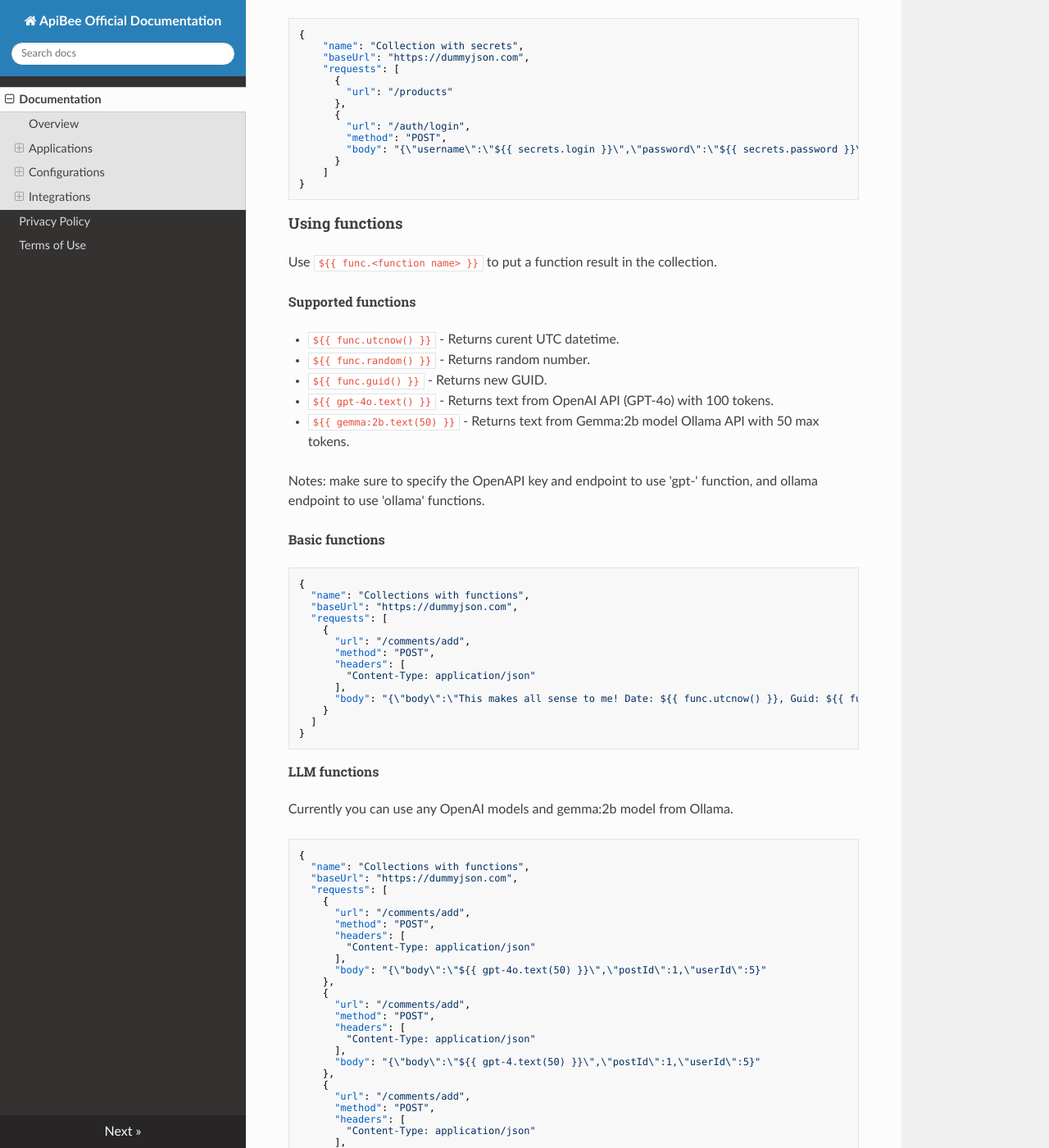
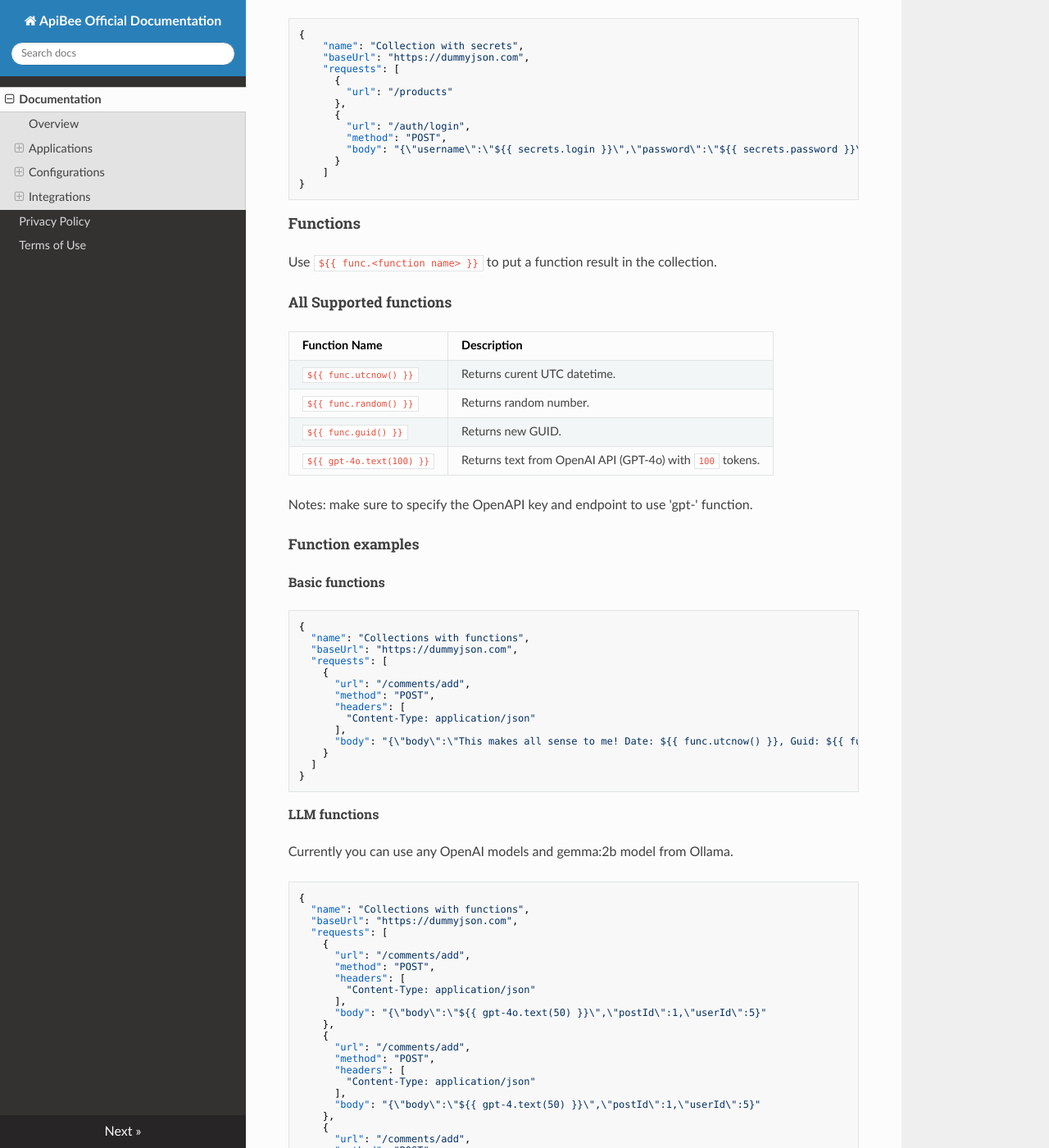
Before and after one commit to itbusina/testlemon-docs, an MkDocs documentation site: the page built from docs/docs/index.md, in a window 1280 px wide and 1400 px high, scrolled down 8300 px. Shown: the whole window at 82% size. Built offline with MkDocs 1.6.1, drawn with Linux system fonts in a browser that asks for light colours; nearby versions of some CDN libraries; some of the changed text lies outside the part shown.

Commit message:
Update index.md

````diff
--- a/docs/docs/index.md
+++ b/docs/docs/index.md
@@ -466,19 +466,22 @@ Use ```${{ secrets.<secret name> }}``` to put a secret in the collection.
 }
 ```
 
-#### Using functions
+#### Functions
 
 Use ```${{ func.<function name> }}``` to put a function result in the collection.
 
-###### Supported functions
+##### All Supported functions
 
-- ```${{ func.utcnow() }}``` - Returns curent UTC datetime.
-- ```${{ func.random() }}``` - Returns random number.
-- ```${{ func.guid() }}``` - Returns new GUID.
-- ```${{ gpt-4o.text() }}``` - Returns text from OpenAI API (GPT-4o) with 100 tokens.
-- ```${{ gemma:2b.text(50) }}``` - Returns text from Gemma:2b model Ollama API with 50 max tokens.
+| Function Name                | Description |
+| --------                     | -------     |
+| ```${{ func.utcnow() }}```   | Returns curent UTC datetime.|
+| ```${{ func.random() }}```   | Returns random number.|
+| ```${{ func.guid() }}```     | Returns new GUID.|
+| ```${{ gpt-4o.text(100) }}```| Returns text from OpenAI API (GPT-4o) with ```100``` tokens.|
 
-Notes: make sure to specify the OpenAPI key and endpoint to use 'gpt-' function, and ollama endpoint to use 'ollama' functions.
+Notes: make sure to specify the OpenAPI key and endpoint to use 'gpt-' function.
+
+##### Function examples
 
 ###### Basic functions
 ```json
@@ -536,6 +539,8 @@ Currently you can use any OpenAI models and gemma:2b model from Ollama.
 
 ### Validators
 
+#### All supported validators
+
 | Validator Name                                       | Description |
 | --------                                             | -------     |
 | is-successful: true&#124;false                       | Validates if the HTTP response is successful or not. When ```bool``` value is ```true``` status code is checked to be in the range 200-299.|
@@ -562,7 +567,9 @@ Currently you can use any OpenAI models and gemma:2b model from Ollama.
 | domain-expiration-before: 30d                        | Validates that domain name expiration date before ```30``` days from now.|
 | domain-expiration-before: 30d                        | Validates that domain name expiration date before ```30``` days from now.|
 
-#### Validate Http Status Code
+#### Validators examples
+
+##### Validate Http Status Code
 ```json
 {
   "name": "Validate Http Status Code",
@@ -578,7 +585,7 @@ Currently you can use any OpenAI models and gemma:2b model from Ollama.
 }
 ```
 
-#### Validate Http Body (Full match)
+##### Validate Http Body (Full match)
 ```json
 {
   "name": "Validate Http Body (Full match)",
@@ -594,7 +601,7 @@ Currently you can use any OpenAI models and gemma:2b model from Ollama.
 }
 ```
 
-#### Validate Http Body (Contains)
+##### Validate Http Body (Contains)
 ```json
 {
   "name": "Validate Http Body (Contains)",
@@ -610,7 +617,7 @@ Currently you can use any OpenAI models and gemma:2b model from Ollama.
 }
 ```
 
-#### Validate Response time
+##### Validate Response time
 ```json
 {
   "name": "Validate Http Body (Contains)",
@@ -626,7 +633,7 @@ Currently you can use any OpenAI models and gemma:2b model from Ollama.
 }
 ```
 
-#### Validate Response Body Sentiment
+##### Validate Response Body Sentiment
 ```json
 {
   "name": "Validate Sentiment",
````
